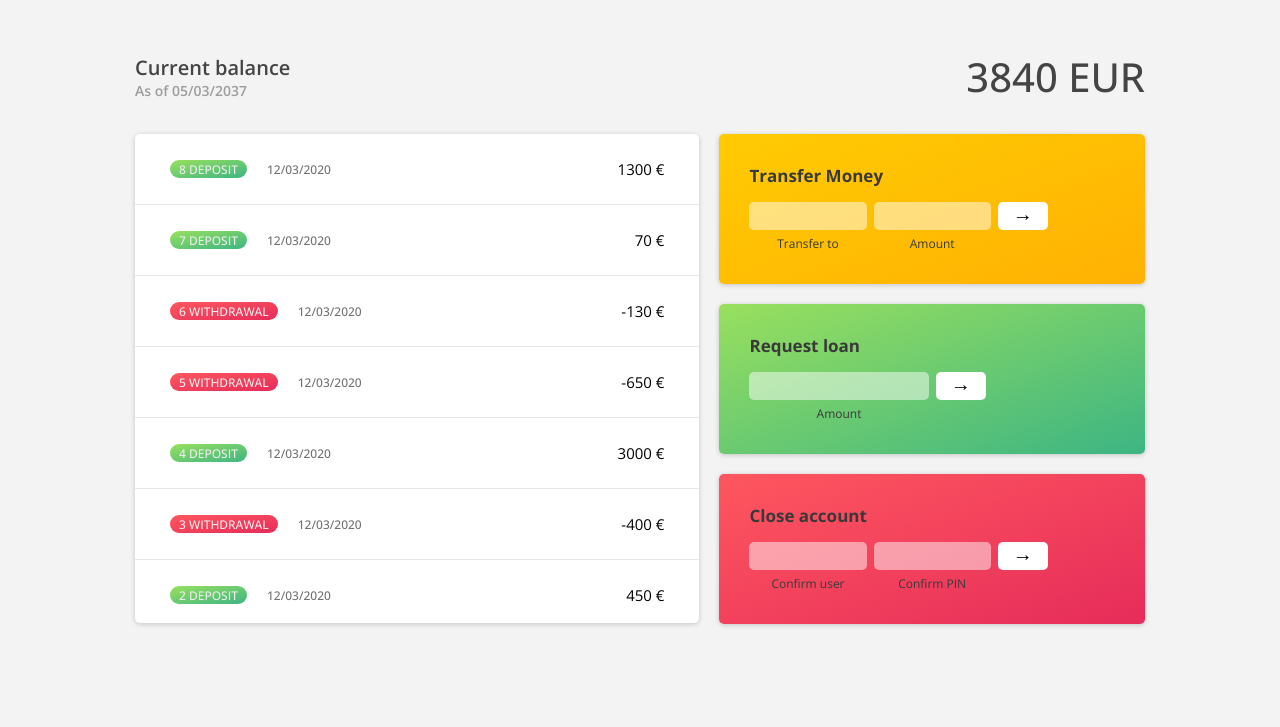
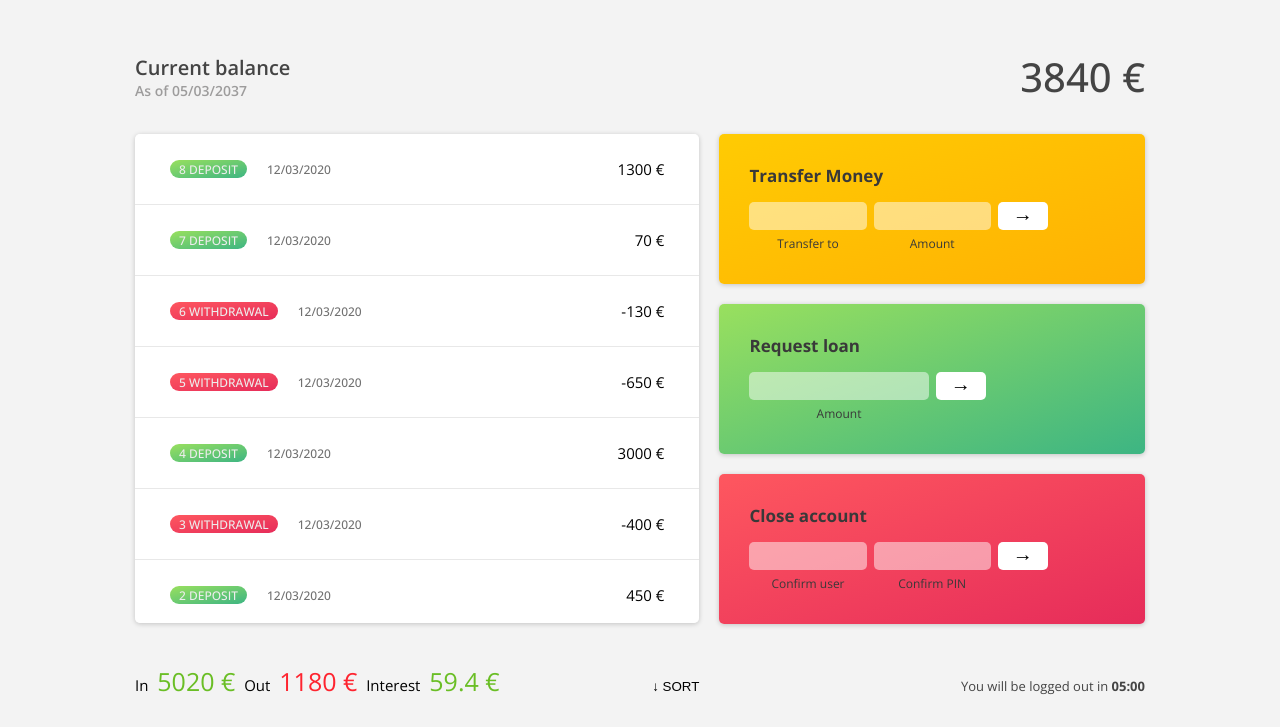
Before and after one commit to gustavommcv/Bankist, a website: page index.html in a window 1280 px wide. Shown: the part 73-800 px from the top of the page. Drawn offline with nearby package versions, Linux system fonts and the light colour scheme.

Commit message:
Chaining Methods

```diff
--- a/package.json
+++ b/package.json
@@ -8,7 +8,7 @@
   "devDependencies": {},
   "scripts": {
     "test": "echo \"Error: no test specified\" && exit 1",
-    "build-sass": "sass source/stylesheets/index.scss build/stylesheets/index.css -w"
+    "build-css": "sass source/stylesheets/index.scss build/stylesheets/index.css -w"
   },
   "author": "",
   "license": "ISC",
--- a/scripts/script.js
+++ b/scripts/script.js
@@ -6,6 +6,9 @@
 
 const containerMovements = document.querySelector('.movements');
 const labelBalance = document.querySelector('.main__current-balance-amount');
+const labelSumIn = document.querySelector('.summary__value--in');
+const labelSumOut = document.querySelector('.summary__value--out');
+const labelSumInt = document.querySelector('.summary__value--interest');
 
 // Data
 const account1 = {
@@ -73,10 +76,28 @@ createUsernames(accounts);
 
 const calcDisplayBalance = function(movements) {
   const balance = movements.reduce((acc, mov) => acc + mov, 0);
-  labelBalance.textContent = `${balance} EUR`;
+  labelBalance.textContent = `${balance} €`;
 }
 
 calcDisplayBalance(account1.movements);
+
+const calcDisplaySummary = function(movements) {
+  const incomes = movements.filter(m => m > 0).reduce((acc, curr) => acc + curr, 0);
+  labelSumIn.textContent = `${incomes} €`;
+
+  const outcomes = movements.filter(m => m < 0).reduce((acc, curr) => acc + curr);
+  labelSumOut.textContent = `${Math.abs(outcomes)} €`;
+
+  const interest = movements.
+  filter(mov => mov > 0).
+  map(deposit => deposit * 1.2/100).
+  filter(int => int >= 1).
+  reduce((acc, int) => acc + int, 0);
+
+  labelSumInt.textContent = `${Math.abs(interest)} €`;
+}
+
+calcDisplaySummary(account1.movements);
 
 /////////////////////////////////////////////////
 /////////////////////////////////////////////////
@@ -128,4 +149,15 @@ const max = movements.reduce((acc, mov) => {
     return acc;
   }
 }, movements[0]);
-console.log(max);
+// console.log(max);
+
+// PIPELINE
+const totalDepositsUSD = movements
+.filter(mov => mov > 0)
+.map((mov, i, arr) => {
+  return mov * eurToUsd;
+})
+// .map(mov => mov * eurToUsd)
+.reduce((acc, mov) => acc + mov, 0);
+
+// console.log(totalDepositsUSD);
--- a/source/stylesheets/layout/_footer.scss
+++ b/source/stylesheets/layout/_footer.scss
@@ -7,7 +7,7 @@
     font-size: 1.5rem;
     align-items: baseline;
 
-    opacity: 0;
+    // opacity: 0;
     transition: opacity .8s;
 }
 
```
Also changed, not shown: build/stylesheets/index.css, 1 other file.
